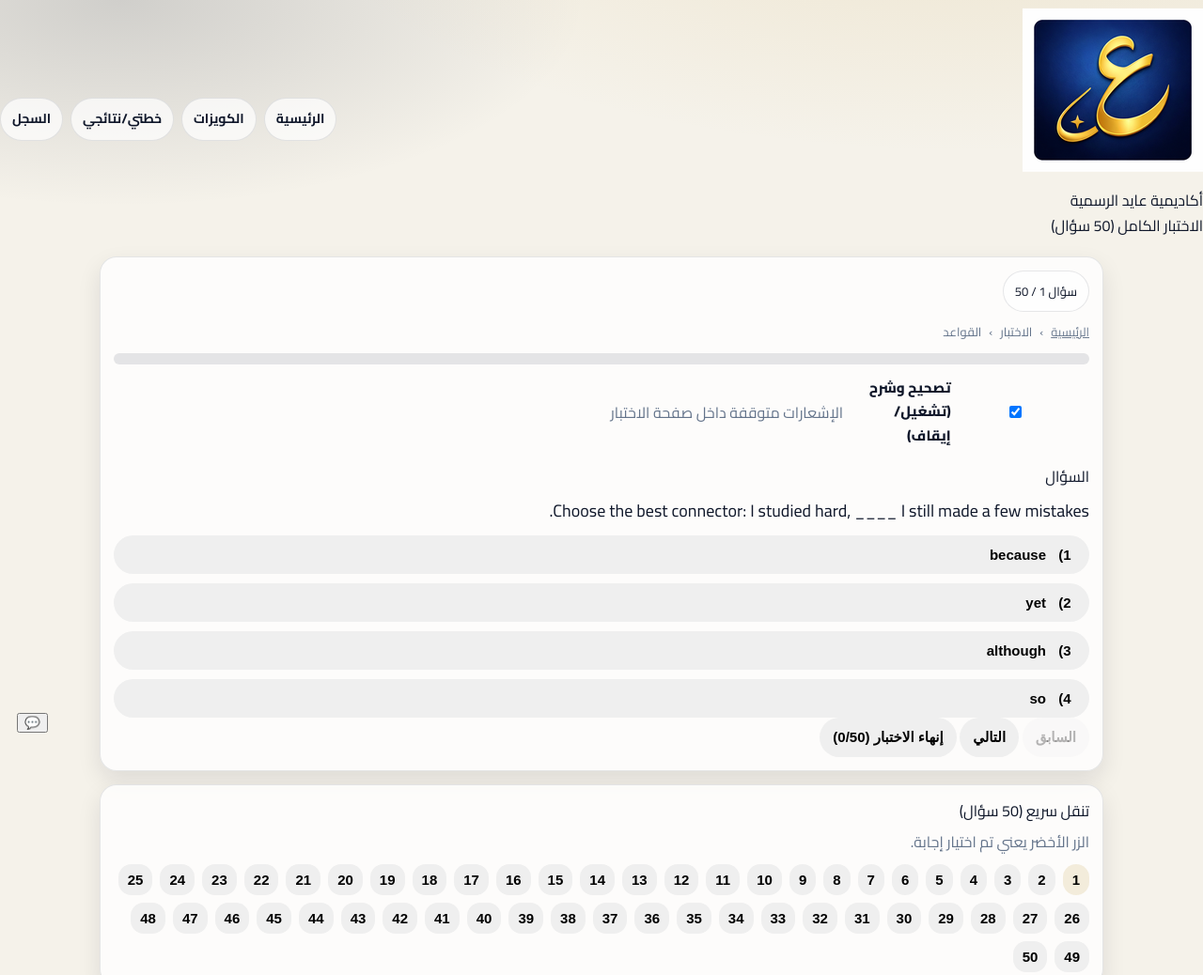
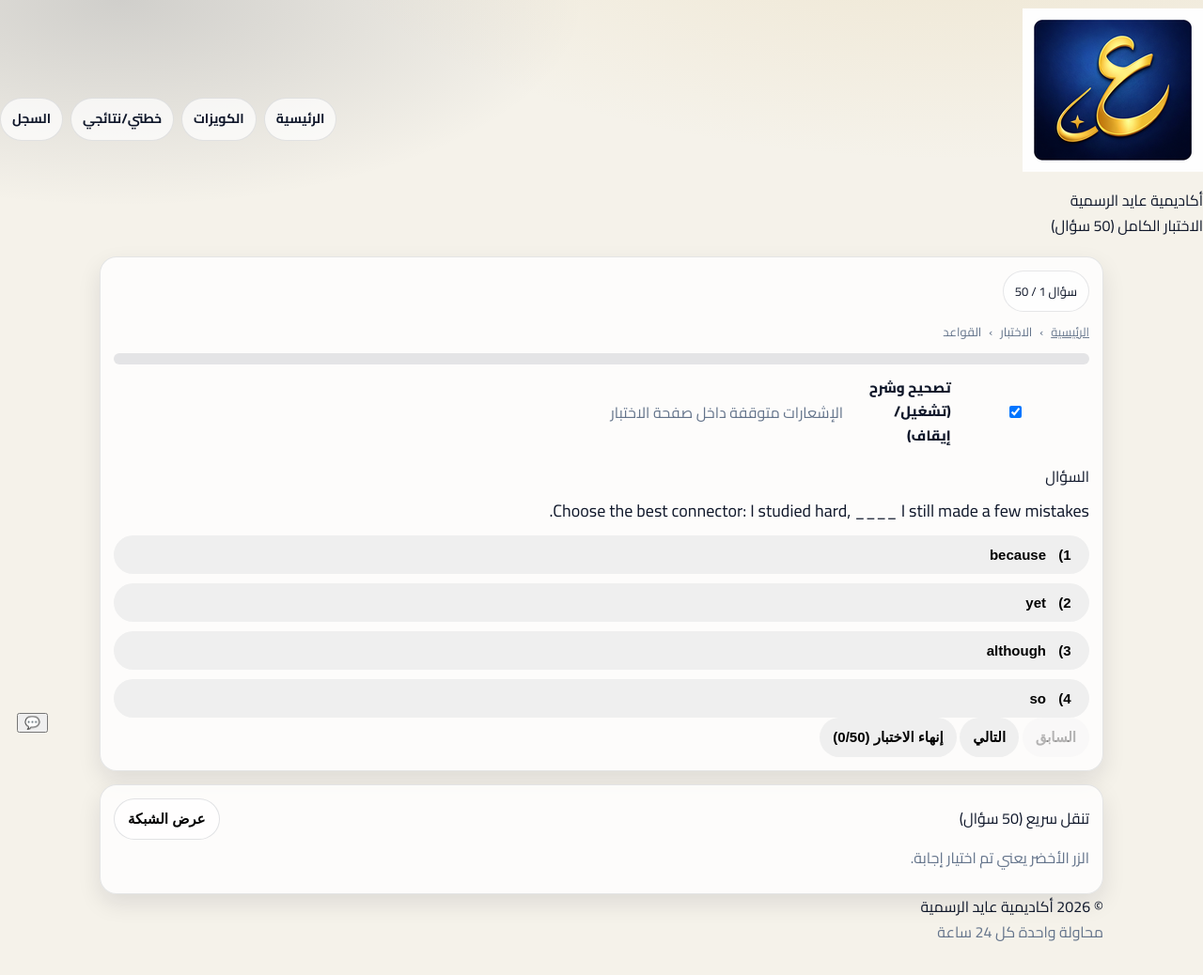
Before and after one commit to studentservices241445-rgb/ayed_step_v5, a plain HTML site: page test.html in a window 1280 px wide. Shown: the top 1038 px of the page at 94% size. Drawn offline with Linux system fonts and the light colour scheme.

Commit message:
Add files via upload

```diff
--- a/test.html
+++ b/test.html
@@ -80,9 +80,12 @@
     </div>
 
     <div class="card" style="margin-top:14px">
-      <div class="label">تنقل سريع (50 سؤال)</div>
+      <div class="label" style="display:flex;align-items:center;justify-content:space-between">
+        <span>تنقل سريع (50 سؤال)</span>
+        <button id="toggleGridBtn" type="button" class="btn sm btn-ghost">عرض الشبكة</button>
+      </div>
       <div class="muted" style="margin:6px 0 10px">الزر الأخضر يعني تم اختيار إجابة.</div>
-      <div id="qGrid" style="display:flex;flex-wrap:wrap;gap:8px"></div>
+      <div id="qGrid" style="display:none;flex-wrap:wrap;gap:8px"></div>
     </div>
 
     <footer>
```
